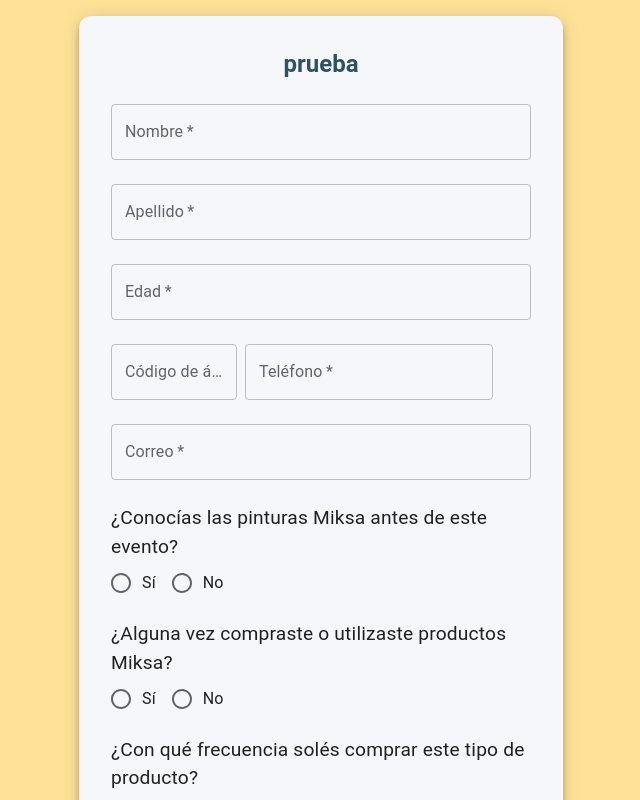
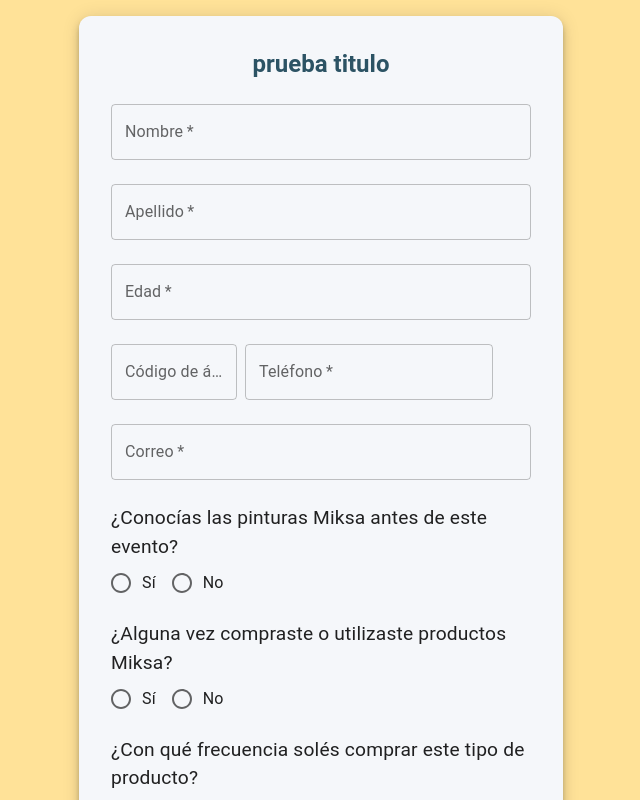
Before and after one commit to santicanu/login-ruleta, a React (Vite) app in the folder frontend/: page / in a window 1280 px wide. Shown: the top 800 px of the page, without its empty margins (319-959 px from the left). Built offline with nearby package versions, Linux system fonts and the light colour scheme; no server answers.

Commit message:
Cambio titulo

```diff
--- a/frontend/src/components/Registro.jsx
+++ b/frontend/src/components/Registro.jsx
@@ -102,7 +102,7 @@ const handleCheckboxGroup = (e) => {
           gutterBottom
           sx={{ fontWeight: "bold", color: "#2c5364" }}
         >
-          prueba
+          prueba titulo
         </Typography>
 
         <Box component="form" onSubmit={handleSubmit}>
```
